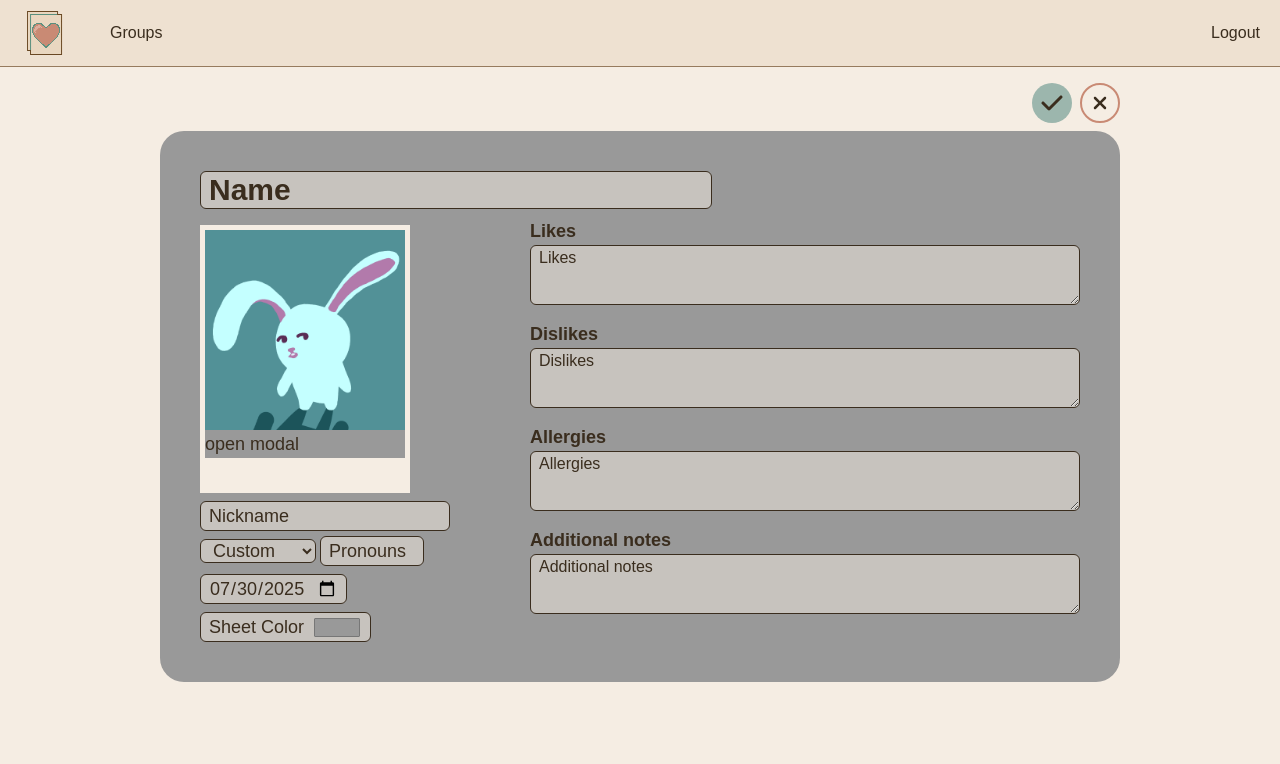
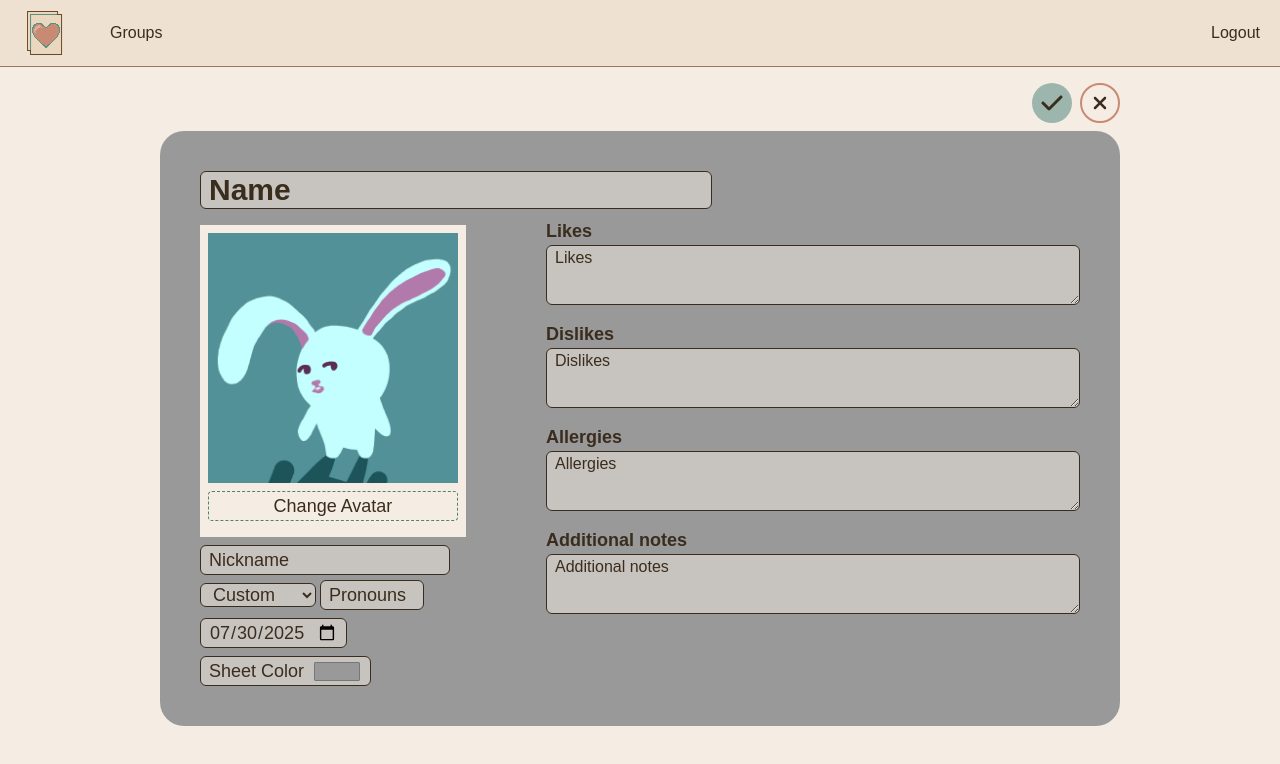
Before and after one commit to 04mHuang/Memsheets, a Next.js app in the folder frontend/: page /groups/1/sheets/add in a window 1280 px wide. Shown: the top 764 px of the page. Built offline with nearby package versions, Linux system fonts and the light colour scheme; no server answers; a web font is replaced by a local one.

Commit message:
Updated: button to open avatar selection modal

```diff
--- a/frontend/src/app/components/SheetForm.tsx
+++ b/frontend/src/app/components/SheetForm.tsx
@@ -66,8 +66,14 @@ const SheetForm = ({ sheet, setSheet, groupTags, setGroupModalOpen }: SheetFormP
       <div className="sheet-content">
         <section className="sheet-basic">
           <div className="sheet-photo">
-            <Image src={sheet.avatar} alt="Sheet photo" width={200} height={200} />
-            <button type="button" onClick={() => setAvatarModalOpen(true)}>open modal</button>
+            <Image src={sheet.avatar} alt="Sheet photo" width={250} height={250} />
+            <button
+            type="button"
+            onClick={() => setAvatarModalOpen(true)}
+            className="mt-2 border-dashed border-1 border-dark-support text-foreground bg-background rounded w-full cursor-pointer hover:brightness-80 hover-animation"
+            >
+              Change Avatar
+            </button>
           </div>
           <input
             type="text"
--- a/frontend/src/app/globals.css
+++ b/frontend/src/app/globals.css
@@ -83,7 +83,7 @@ body {
     field-sizing: content;
   }
   .sheet-photo {
-    @apply border-5 border-b-35 border-background w-fit;
+    @apply bg-background p-2 pb-4;
   }
   .sheet-basic {
     @apply mt-2 text-lg;
```
